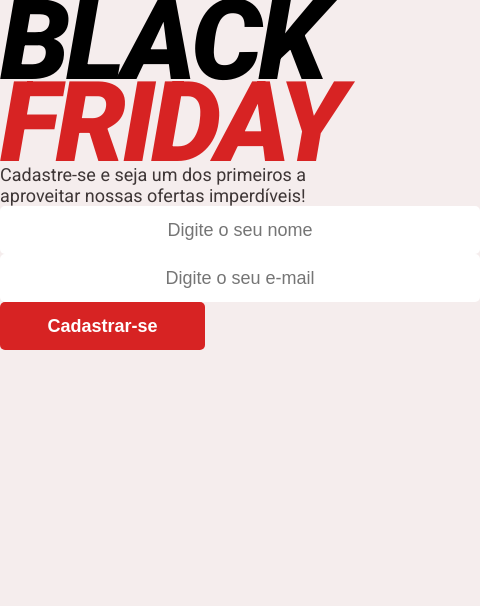
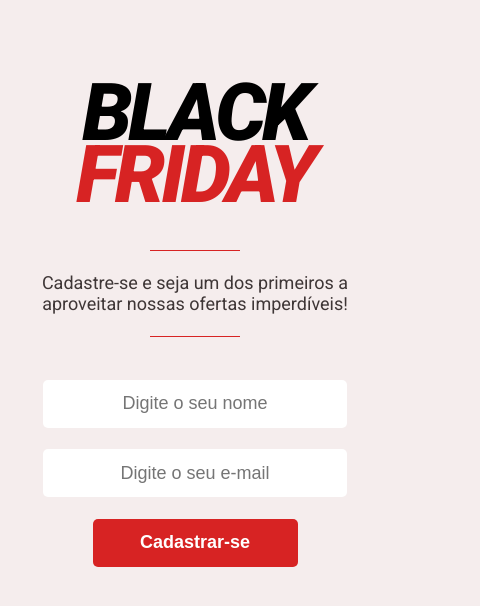
Before and after one commit to hlorenalopes/HiringCoders1, a plain HTML site: page index.html in a window 390 px wide. Shown: the whole page, 480 px wide, since content can reach past the window. Drawn offline with Linux system fonts and the light colour scheme.

Commit message:
fix layout

```diff
--- a/style.css
+++ b/style.css
@@ -16,9 +16,12 @@ body {
   background-color: var(--light);
   color: var(--grey);
   font-size: 1.125rem;
+  text-align: center;
 }
 
 h1 {
+  margin: 0 auto;
+  padding: 82px 32px 22px;
   color: var(--black);
   font-size: 7rem;
   font-weight: 900;
@@ -33,15 +36,34 @@ h1 span {
   color: var(--red);
 }
 
+p {
+  max-width: 355px;
+  margin: 0 auto;
+}
+
+.line {
+  margin: 21.5px auto 21.5px;
+  height: 1px;
+  background-color: var(--red);
+  width: 90px;
+}
+
+input:first-child {
+  margin-top: 43px;
+}
+
 input {
   border: none;
   border-radius: 5px;
   font-size: 1.125rem;
   color: var(--grey);
   text-align: center;
+  display: block;
+  margin: 0 auto;
 }
 
 .input {
+  margin: 0 auto 21.5px;
   width: 480px;
   height: 48px;
 }
@@ -57,3 +79,14 @@ button {
   border-radius: 5px;
   cursor: pointer;
 }
+
+@media only screen and (max-width: 576px) {
+  h1 {
+    font-size: 5rem;
+    line-height: 62px;
+  }
+
+  .input {
+    width: 304px;
+  }
+}
```
